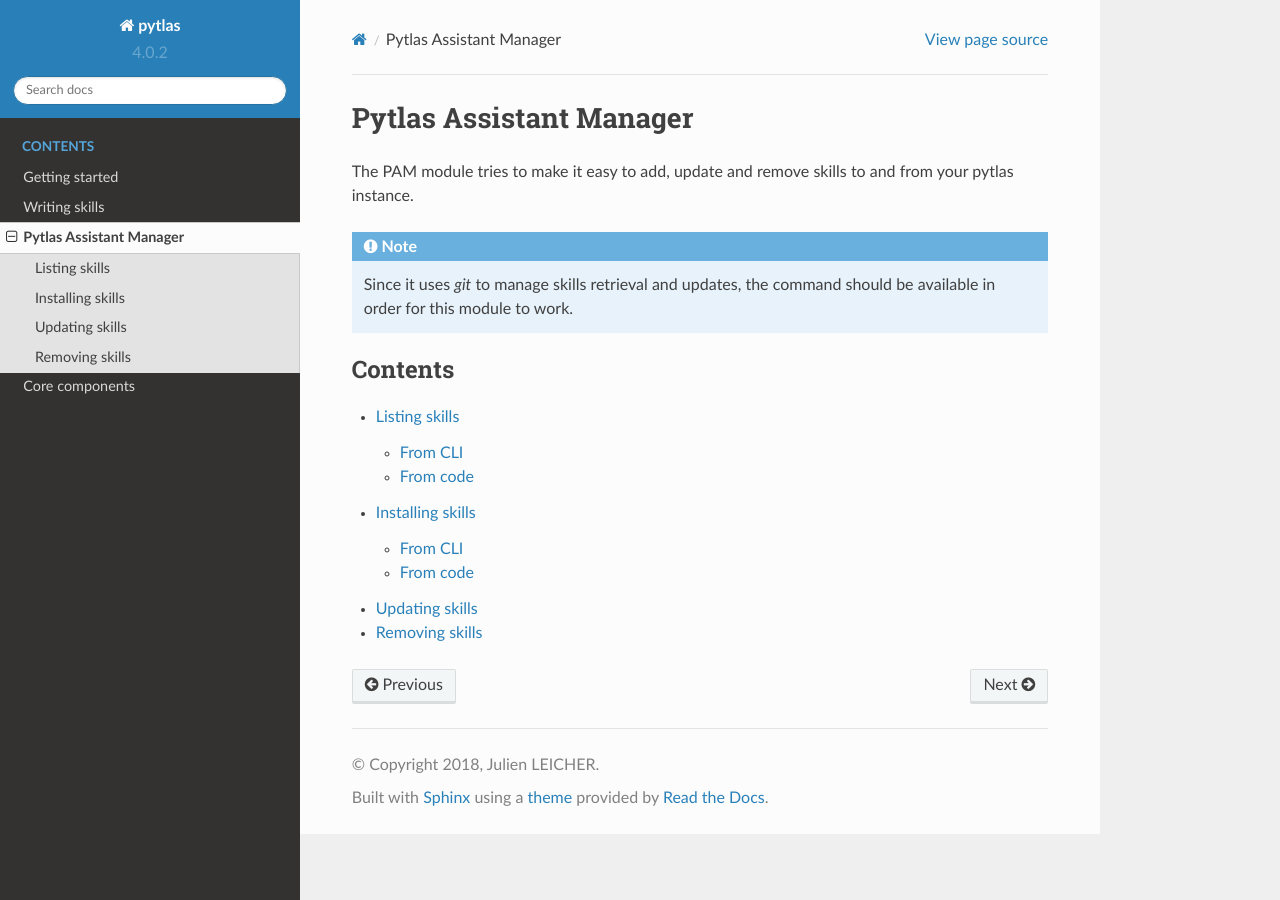
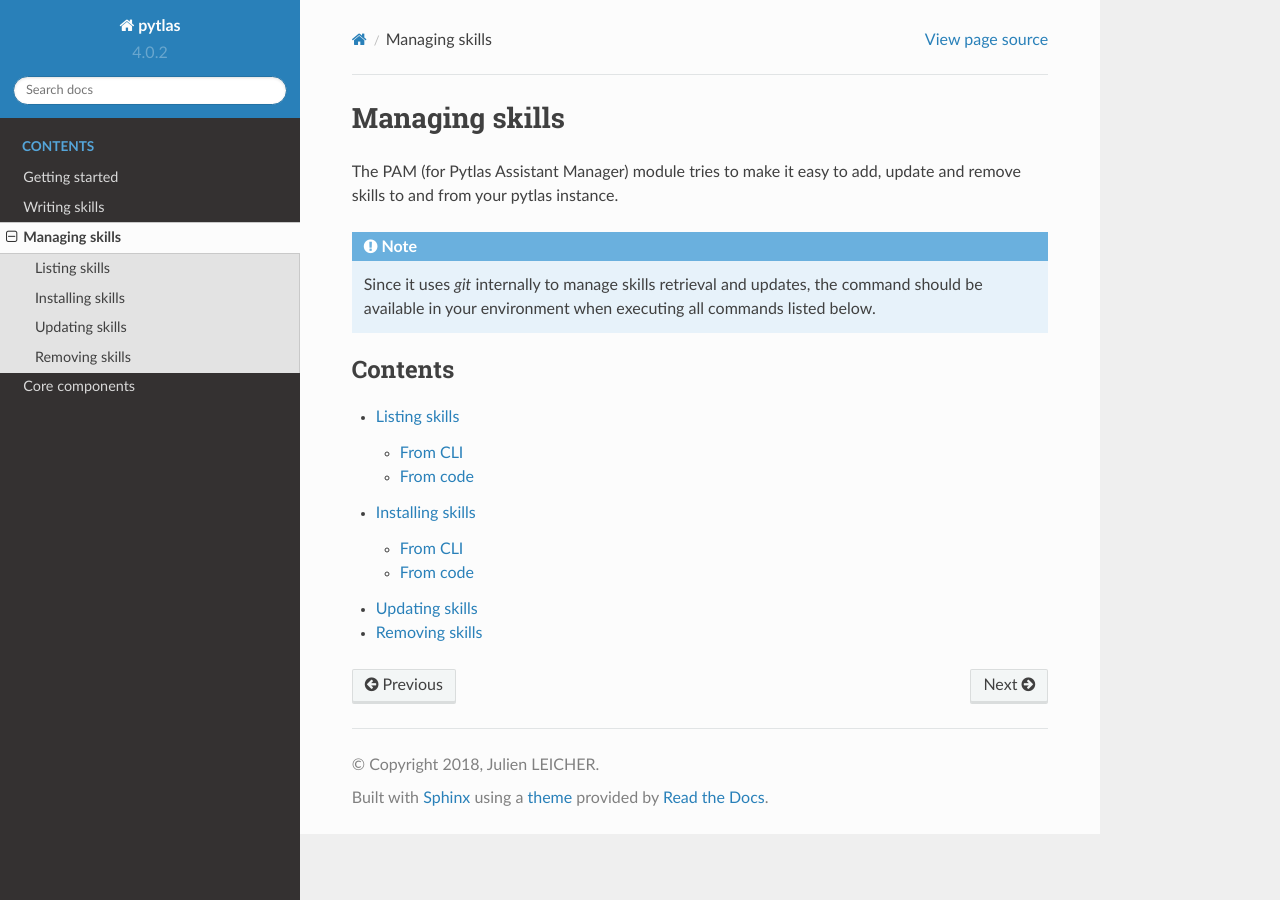
Before and after one commit to atlassistant/pytlas, a Sphinx documentation site: the page built from docs/pam/index.rst, in a window 1280 px wide. Built offline with Sphinx 7.4.7 and the Read the Docs theme 2.0.0, drawn with Linux system fonts in a browser that asks for light colours.

Commit message:
Update index.rst

```diff
--- a/docs/pam/index.rst
+++ b/docs/pam/index.rst
@@ -1,12 +1,11 @@
-Pytlas Assistant Manager
-========================
+Managing skills
+===============
 
-The PAM module tries to make it easy to add, update and remove skills to and from your pytlas instance.
-
+The PAM (for Pytlas Assistant Manager) module tries to make it easy to add, update and remove skills to and from your pytlas instance.
 
 .. note::
 
-  Since it uses `git` to manage skills retrieval and updates, the command should be available in order for this module to work.
+  Since it uses `git` internally to manage skills retrieval and updates, the command should be available in your environment when executing all commands listed below.
 
 .. toctree::
   :maxdepth: 2
```
